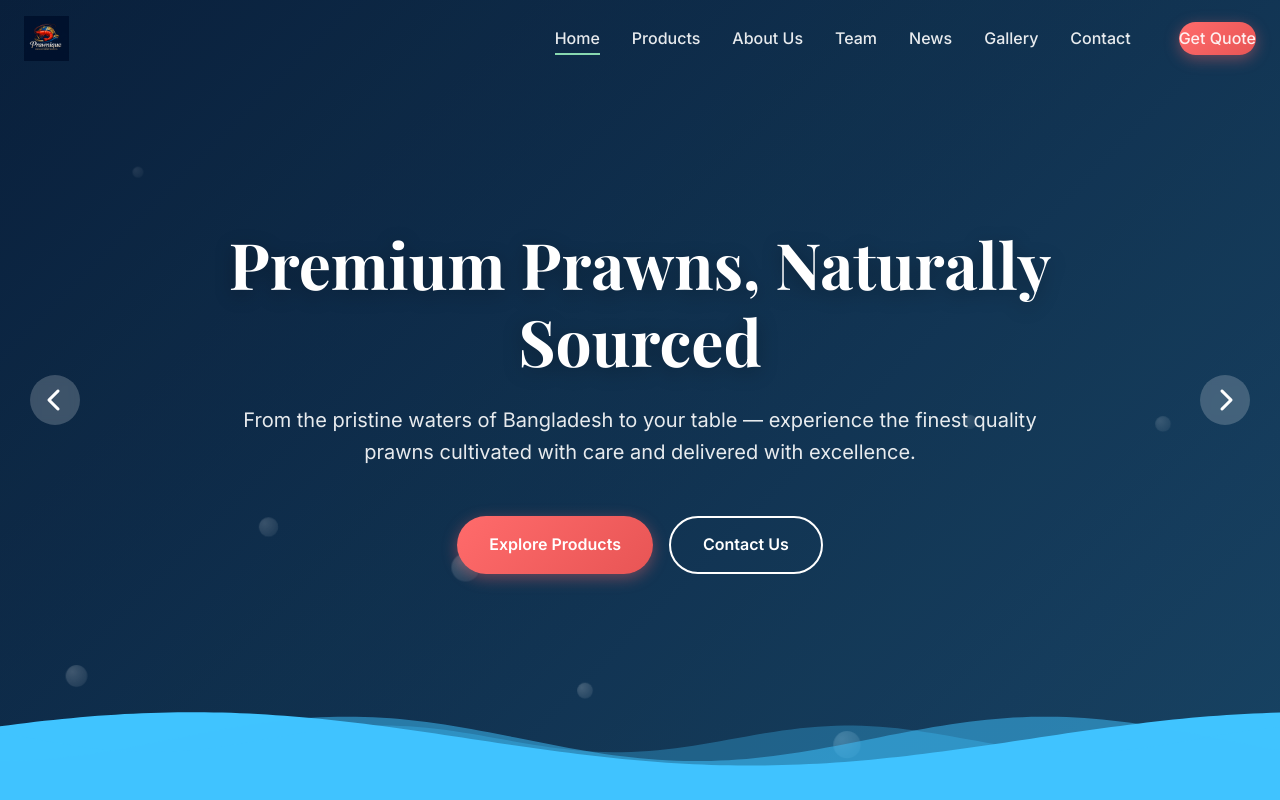
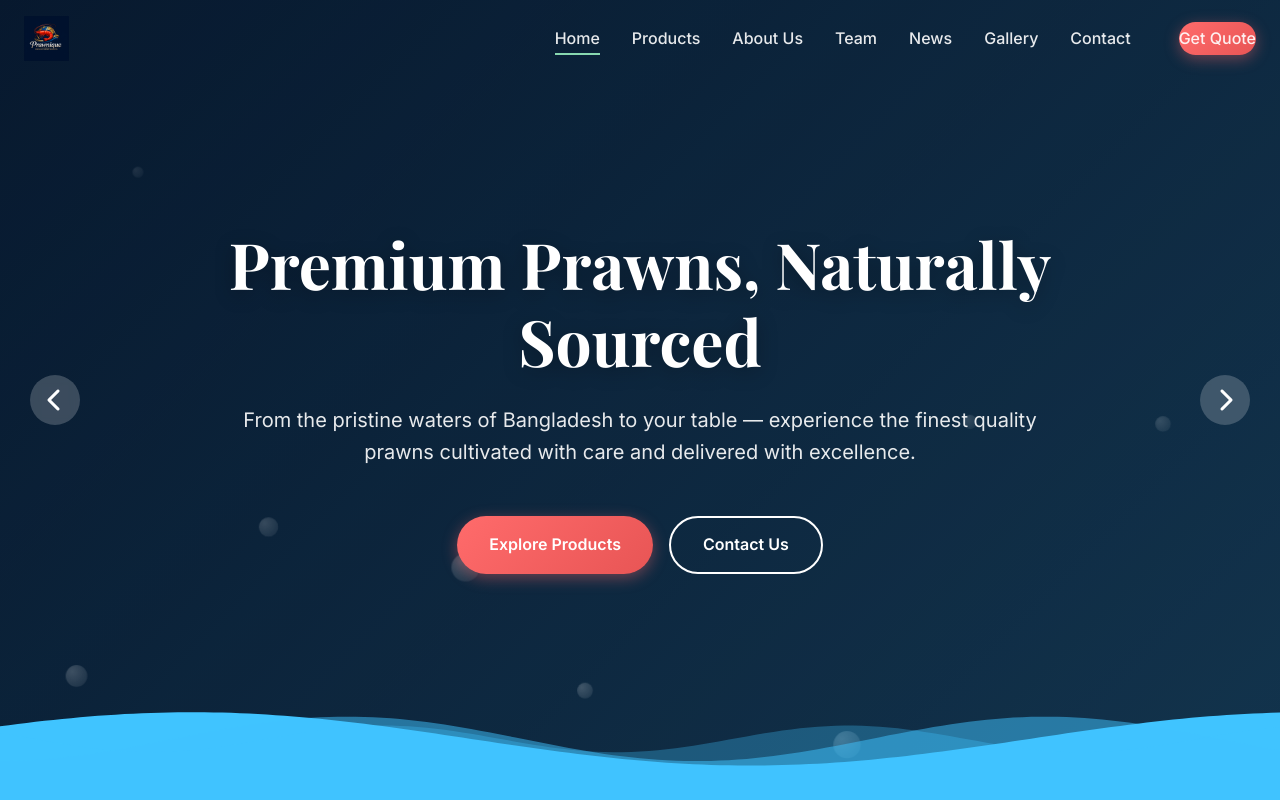
Before and after one commit to Nuharian/Prawnique, a website: page public/index.html in a window 1280 px wide. Shown: the top 800 px of the page. Drawn offline with nearby package versions, Linux system fonts and the light colour scheme; no server answers.

Commit message:
Set hero overlay opacity to 0.3

```diff
--- a/public/css/style.css
+++ b/public/css/style.css
@@ -30,7 +30,7 @@
   --gradient-ocean: linear-gradient(135deg, var(--deep-ocean) 0%, var(--ocean-blue) 50%, var(--ocean-light) 100%);
   --gradient-coral: linear-gradient(135deg, var(--coral) 0%, var(--coral-dark) 100%);
   --gradient-seafoam: linear-gradient(135deg, var(--seafoam) 0%, var(--seafoam-light) 100%);
-  --gradient-hero: linear-gradient(180deg, rgba(0, 0, 0, 0.1) 0%, rgba(0, 0, 0, 0.1) 100%);
+  --gradient-hero: linear-gradient(180deg, rgba(0, 0, 0, 0.3) 0%, rgba(0, 0, 0, 0.3) 100%);
 
   /* Typography */
   --font-heading: 'Playfair Display', Georgia, serif;
```
